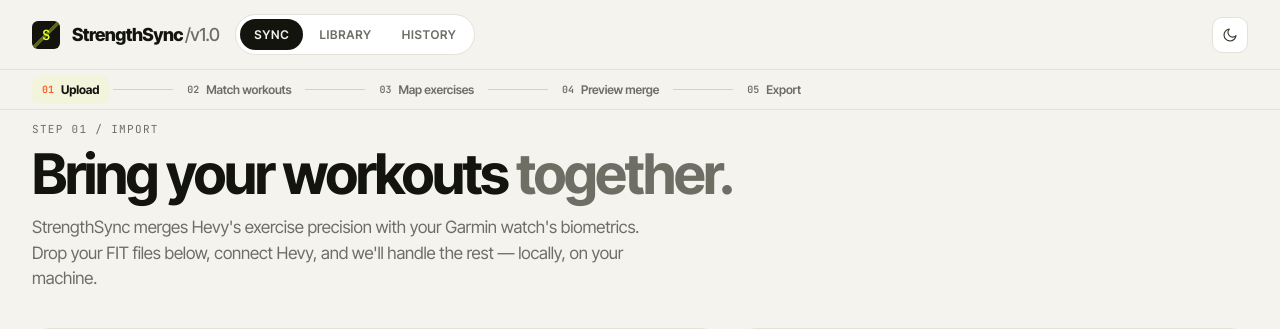
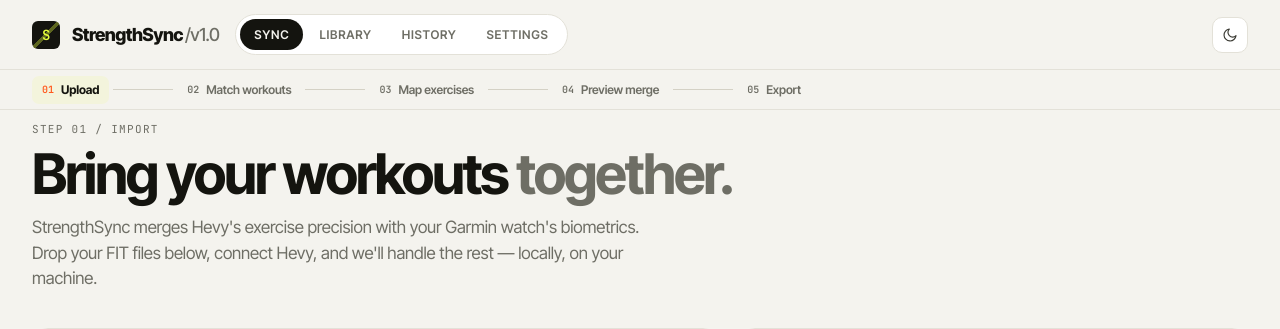
Before and after one commit to Exclad/StrengthSync, a Flask app: page / in a window 1280 px wide. Shown: the top 329 px of the page. Run offline with Flask 3, Linux system fonts and the light colour scheme; some libraries are stand-ins or nearby versions.

Commit message:
feat(06-04): wire Settings tab into shell, app routing, and index.html
- Add 'Settings' to nav pill array in shell.jsx (between History and theme toggle)
- Mount ScreenSettings in app.jsx alongside Library and History page routes
- Pass setPage prop to ScreenUpload for 'Change in Settings' link support
- Add screen_settings.jsx script tag to index.html before screen_library.jsx

```diff
--- a/static/src/app.jsx
+++ b/static/src/app.jsx
@@ -114,11 +114,13 @@ function App() {
       <Shell step={step} setStep={setStep} theme={theme} setTheme={setTheme} tweaksOn={tweaksOn} page={page} setPage={setPage}>
         {page === "library" && <ScreenLibrary onBack={() => setPage("sync")}/>}
         {page === "history" && <ScreenHistory onBack={() => setPage("sync")}/>}
+        {page === "settings" && <ScreenSettings onBack={() => setPage("sync")} setPage={setPage}/>}
         {page === "sync" && <div data-screen-label={`0${step+1} ${["Upload","Match","Map","Preview","Export"][step]}`}>
           {step === 0 && <ScreenUpload
             onNext={(data) => { update({ uploadResult: data }); setStep(1); }}
             state={appState}
             update={update}
+            setPage={setPage}
           />}
           {step === 1 && <ScreenMatch
             onNext={(data) => { update({ matchResult: data }); setStep(2); }}
--- a/static/src/shell.jsx
+++ b/static/src/shell.jsx
@@ -17,7 +17,7 @@ function Shell({ step, setStep, theme, setTheme, tweaksOn, page, setPage, childr
             <div>StrengthSync<em>/v1.0</em></div>
           </div>
           <div className="nav-pill" role="tablist">
-            {[["sync","Sync"],["library","Library"],["history","History"]].map(([p, label]) => (
+            {[["sync","Sync"],["library","Library"],["history","History"],["settings","Settings"]].map(([p, label]) => (
               <button
                 key={p}
                 className={page === p ? "active" : ""}
--- a/templates/index.html
+++ b/templates/index.html
@@ -419,6 +419,7 @@
 <script type="text/babel" src="{{ url_for('static', filename='src/screen_map.jsx') }}"></script>
 <script type="text/babel" src="{{ url_for('static', filename='src/screen_preview.jsx') }}"></script>
 <script type="text/babel" src="{{ url_for('static', filename='src/screen_done.jsx') }}"></script>
+<script type="text/babel" src="{{ url_for('static', filename='src/screen_settings.jsx') }}"></script>
 <script type="text/babel" src="{{ url_for('static', filename='src/screen_library.jsx') }}"></script>
 <script type="text/babel" src="{{ url_for('static', filename='src/screen_history.jsx') }}"></script>
 <script type="text/babel" src="{{ url_for('static', filename='src/app.jsx') }}"></script>
```
